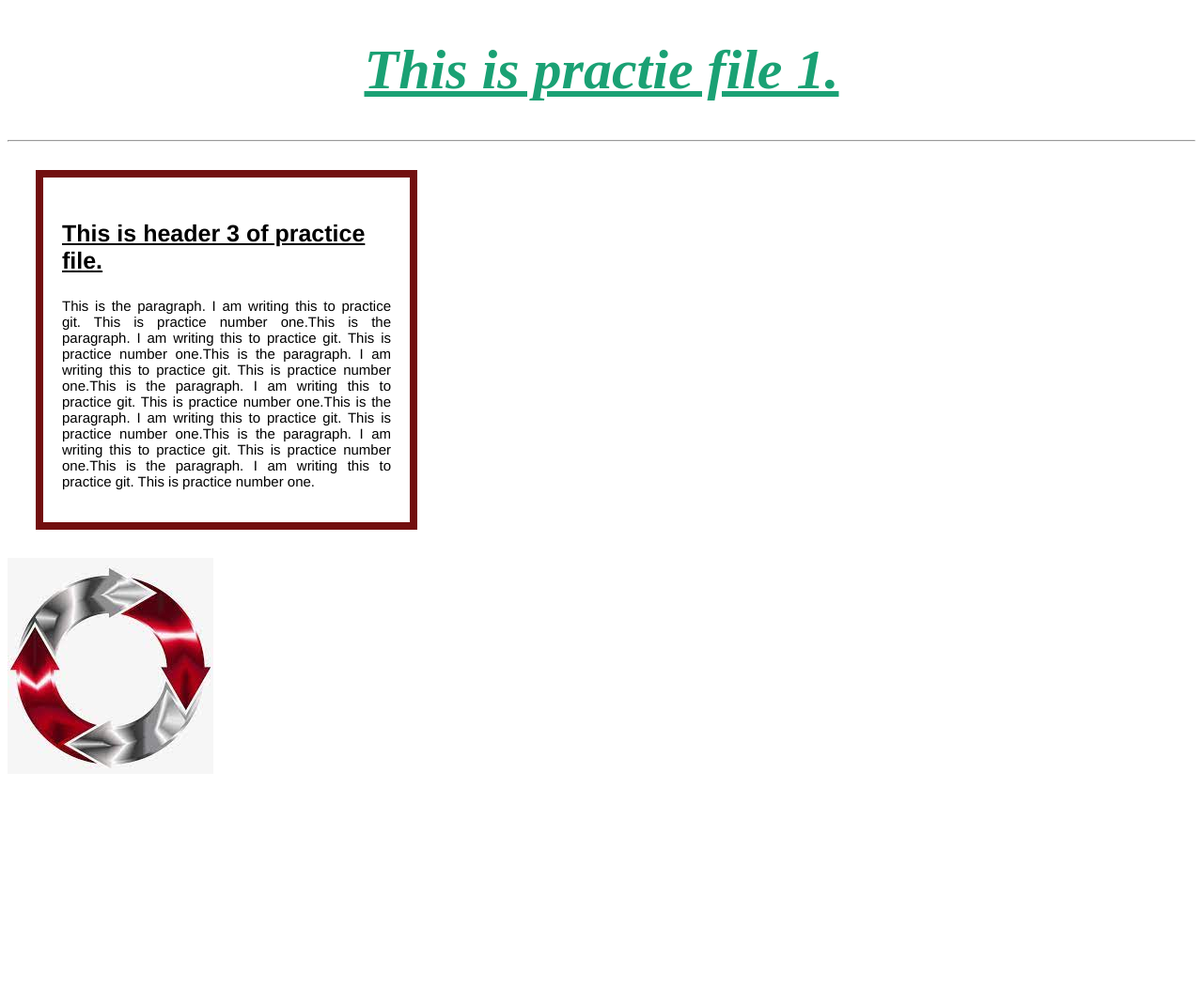
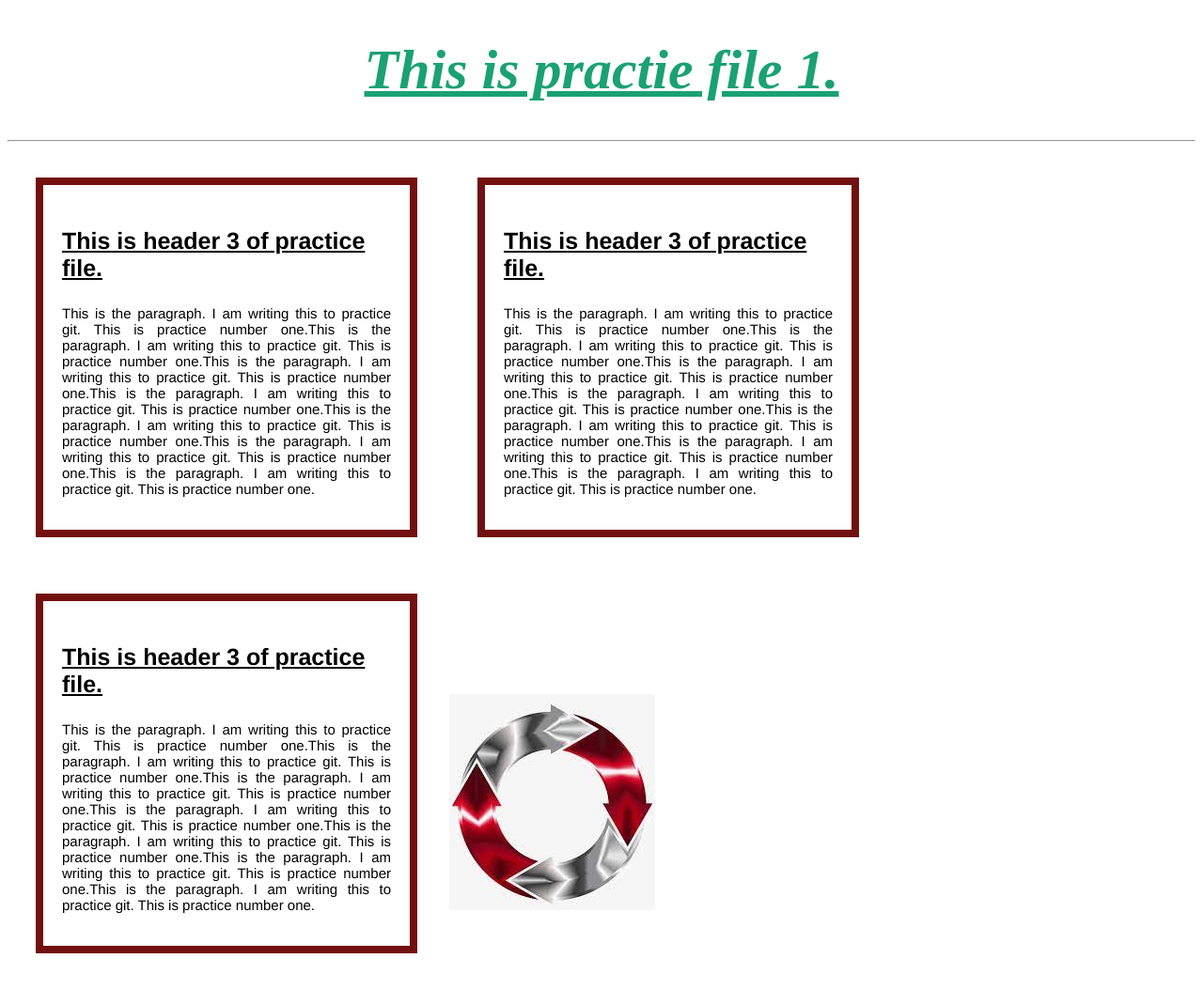
Before and after one commit to khioe0288/pra, a plain HTML site: page index.html in a window 1280 px wide. Shown: the whole page at 94% size. Before the commit the page ends 836 px from the top, so only its background shows below. Drawn offline with Linux system fonts and the light colour scheme.

Commit message:
added more p

```diff
--- a/index.css
+++ b/index.css
@@ -9,6 +9,7 @@ h3{
     font-size: 25px;
 }
 div{
+    display: inline-block;
     border: 8px solid rgb(114, 15, 15);
     margin: 30px;
     padding: 20px;
--- a/index.html
+++ b/index.html
@@ -24,6 +24,26 @@
 
     </div>
 
+    <div>
+
+        <h3><u>This is header 3 of practice file.</u></h3>
+
+
+
+        <p id="lo">This is the paragraph. I am writing this to practice git. This is practice number one.This is the paragraph. I am writing this to practice git. This is practice number one.This is the paragraph. I am writing this to practice git. This is practice number one.This is the paragraph. I am writing this to practice git. This is practice number one.This is the paragraph. I am writing this to practice git. This is practice number one.This is the paragraph. I am writing this to practice git. This is practice number one.This is the paragraph. I am writing this to practice git. This is practice number one.</p>
+
+        </div>
+
+        <div>
+
+            <h3><u>This is header 3 of practice file.</u></h3>
+
+
+
+            <p id="lo">This is the paragraph. I am writing this to practice git. This is practice number one.This is the paragraph. I am writing this to practice git. This is practice number one.This is the paragraph. I am writing this to practice git. This is practice number one.This is the paragraph. I am writing this to practice git. This is practice number one.This is the paragraph. I am writing this to practice git. This is practice number one.This is the paragraph. I am writing this to practice git. This is practice number one.This is the paragraph. I am writing this to practice git. This is practice number one.</p>
+
+            </div>
+
     <img src="pics/download.jpg" alt="">
 
 </body>
```
